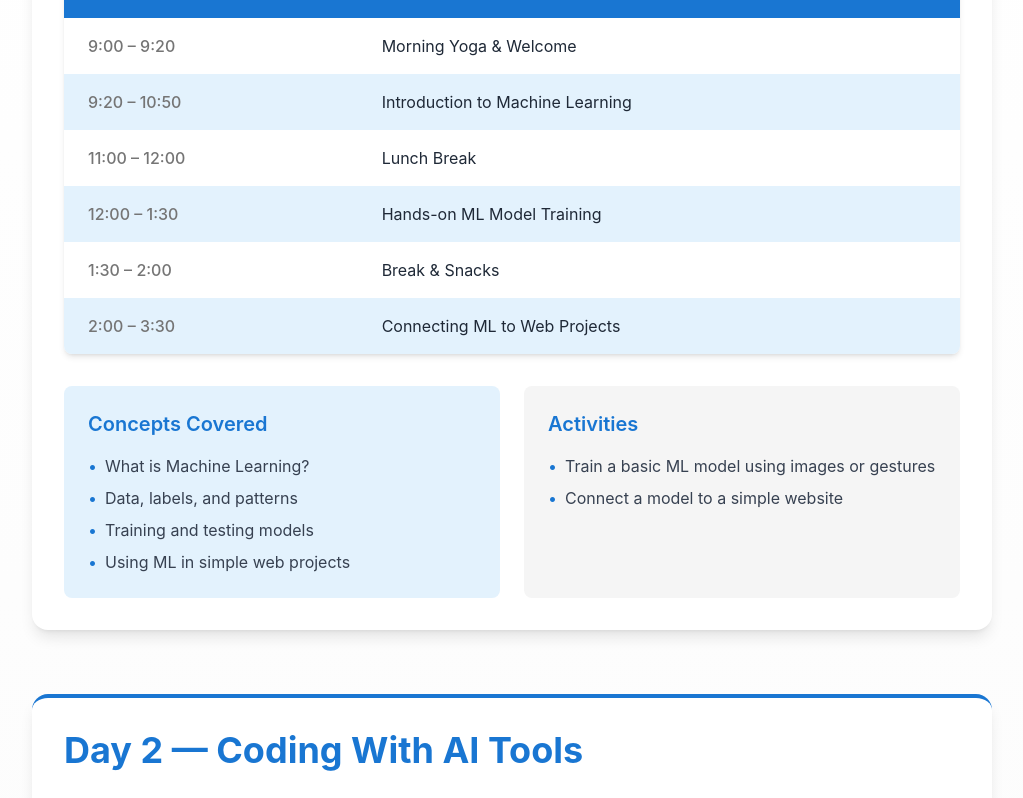
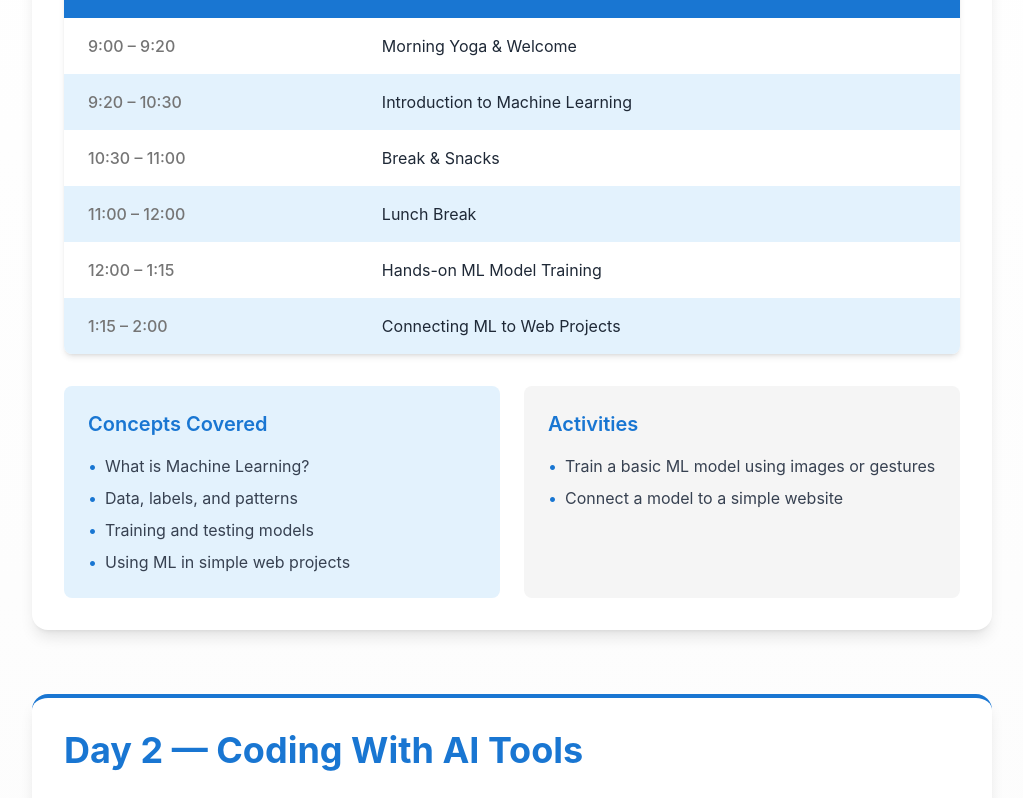
Before and after one commit to ArneshDorsatwar/Wintercamp2025, a Next.js app: page / in a window 1280 px wide. Shown: the part 2142-2940 px from the top of the page, without its empty margins (128-1151 px from the left). Built offline with nearby package versions, Linux system fonts and the light colour scheme.

Commit message:
Update schedule timings in page.tsx for all days and remove unnecessary peer attributes in package-lock.json

```diff
--- a/app/page.tsx
+++ b/app/page.tsx
@@ -6,47 +6,47 @@ import HeroAnimation from '@/components/HeroAnimation'
 // Schedule data for each day
 const day1Schedule = [
   { time: '9:00 – 9:20', activity: 'Morning Yoga & Welcome' },
-  { time: '9:20 – 10:50', activity: 'Introduction to Machine Learning' },
+  { time: '9:20 – 10:30', activity: 'Introduction to Machine Learning' },
+  { time: '10:30 – 11:00', activity: 'Break & Snacks' },
   { time: '11:00 – 12:00', activity: 'Lunch Break' },
-  { time: '12:00 – 1:30', activity: 'Hands-on ML Model Training' },
-  { time: '1:30 – 2:00', activity: 'Break & Snacks' },
-  { time: '2:00 – 3:30', activity: 'Connecting ML to Web Projects' },
+  { time: '12:00 – 1:15', activity: 'Hands-on ML Model Training' },
+  { time: '1:15 – 2:00', activity: 'Connecting ML to Web Projects' },
 ]
 
 const day2Schedule = [
   { time: '9:00 – 9:20', activity: 'Morning Yoga' },
-  { time: '9:20 – 10:50', activity: 'Coding Basics & AI Assistant and the basics of Prompt Engineering' },
+  { time: '9:20 – 10:30', activity: 'Coding Basics & AI Assistant and the basics of Prompt Engineering' },
+  { time: '10:30 – 11:00', activity: 'Break & Snacks' },
   { time: '11:00 – 12:00', activity: 'Lunch Break' },
-  { time: '12:00 – 1:30', activity: 'Building Interactive Games with Cursor and Claude Code' },
-  { time: '1:30 – 2:00', activity: 'Break & Snacks' },
-  { time: '2:00 – 3:30', activity: 'Creating Web-Based Games with Cursor and Claude Code' },
+  { time: '12:00 – 1:15', activity: 'Building Interactive Games with Cursor and Claude Code' },
+  { time: '1:15 – 2:00', activity: 'Creating Web-Based Games with Cursor and Claude Code' },
 ]
 
 const day3Schedule = [
   { time: '9:00 – 9:20', activity: 'Morning Yoga' },
-  { time: '9:20 – 10:50', activity: 'HTML & CSS Fundamentals & Hosting with Vercel and Netlify' },
+  { time: '9:20 – 10:30', activity: 'HTML & CSS Fundamentals & Hosting with Vercel and Netlify' },
+  { time: '10:30 – 11:00', activity: 'Break & Snacks' },
   { time: '11:00 – 12:00', activity: 'Lunch Break' },
-  { time: '12:00 – 1:30', activity: 'Building Personal Homepages with ai tools like Cursor Browerser and Lovable' },
-  { time: '1:30 – 2:00', activity: 'Break & Snacks' },
-  { time: '2:00 – 3:30', activity: 'Creating Multi-Page Websites with ai tools like Cursor Browerser and Lovable' },
+  { time: '12:00 – 1:15', activity: 'Building Personal Homepages with ai tools like Cursor Browerser and Lovable' },
+  { time: '1:15 – 2:00', activity: 'Creating Multi-Page Websites with ai tools like Cursor Browerser and Lovable' },
 ]
 
 const day4Schedule = [
   { time: '9:00 – 9:20', activity: 'Morning Yoga' },
-  { time: '9:20 – 10:50', activity: 'AI Video Creation with Nano Banana & Sora' },
+  { time: '9:20 – 10:30', activity: 'AI Video Creation with Nano Banana & Sora' },
+  { time: '10:30 – 11:00', activity: 'Break & Snacks' },
   { time: '11:00 – 12:00', activity: 'Lunch Break' },
-  { time: '12:00 – 1:30', activity: 'Storyboarding & Prompt Writing for Videos' },
-  { time: '1:30 – 2:00', activity: 'Break & Snacks' },
-  { time: '2:00 – 3:30', activity: 'Building your own story with Nano Banana and Sora' },
+  { time: '12:00 – 1:15', activity: 'Storyboarding & Prompt Writing for Videos' },
+  { time: '1:15 – 2:00', activity: 'Building your own story with Nano Banana and Sora' },
 ]
 
 const day5Schedule = [
   { time: '9:00 – 9:20', activity: 'Morning Yoga' },
-  { time: '9:20 – 10:50', activity: 'Responsible AI Discussions' },
+  { time: '9:20 – 10:30', activity: 'Responsible AI Discussions' },
+  { time: '10:30 – 11:00', activity: 'Break & Snacks' },
   { time: '11:00 – 12:00', activity: 'Lunch Break' },
-  { time: '12:00 – 1:30', activity: 'Final Project Creation' },
-  { time: '1:30 – 2:00', activity: 'Break & Snacks' },
-  { time: '2:00 – 3:30', activity: 'Project Showcase & Celebration' },
+  { time: '12:00 – 1:15', activity: 'Final Project Creation' },
+  { time: '1:15 – 2:00', activity: 'Project Showcase & Celebration' },
 ]
 
 export default function Home() {
```
Also changed, not shown: 1 other file (tests, documents, lock files or other folders).
